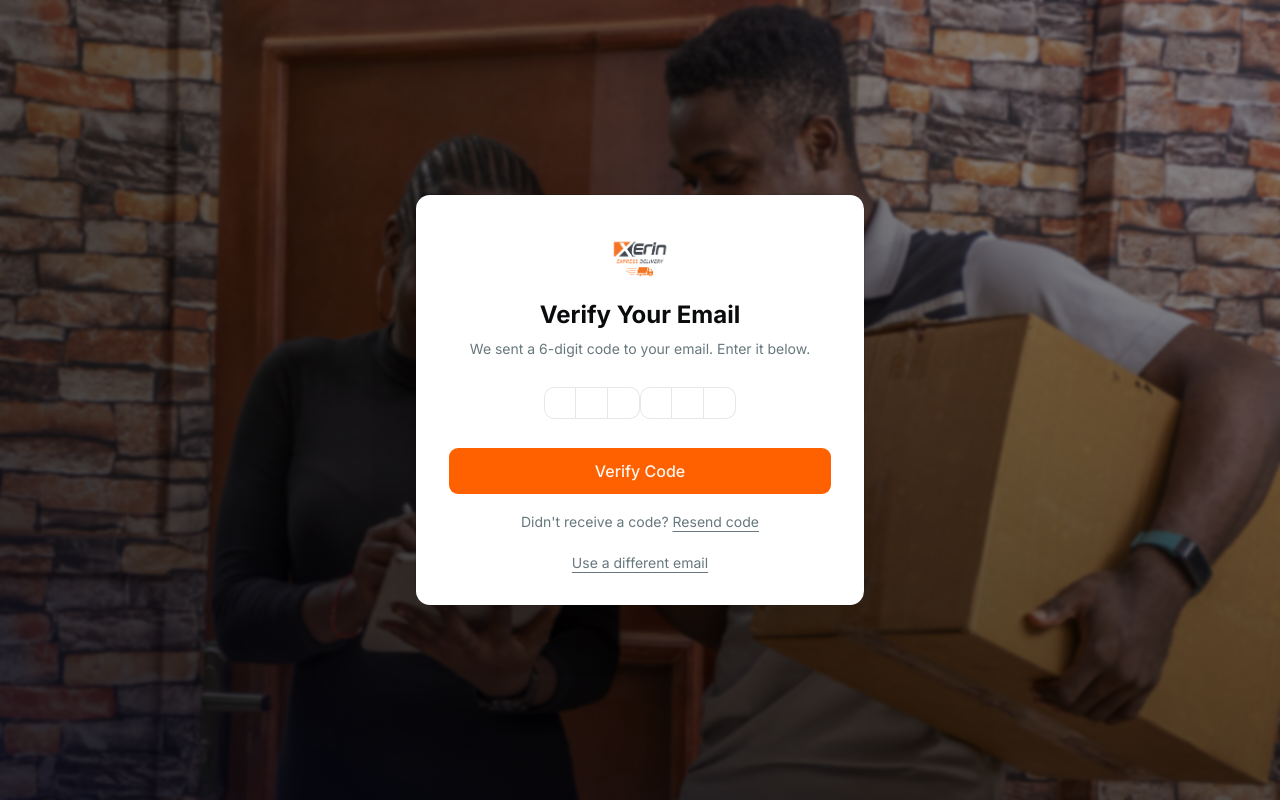
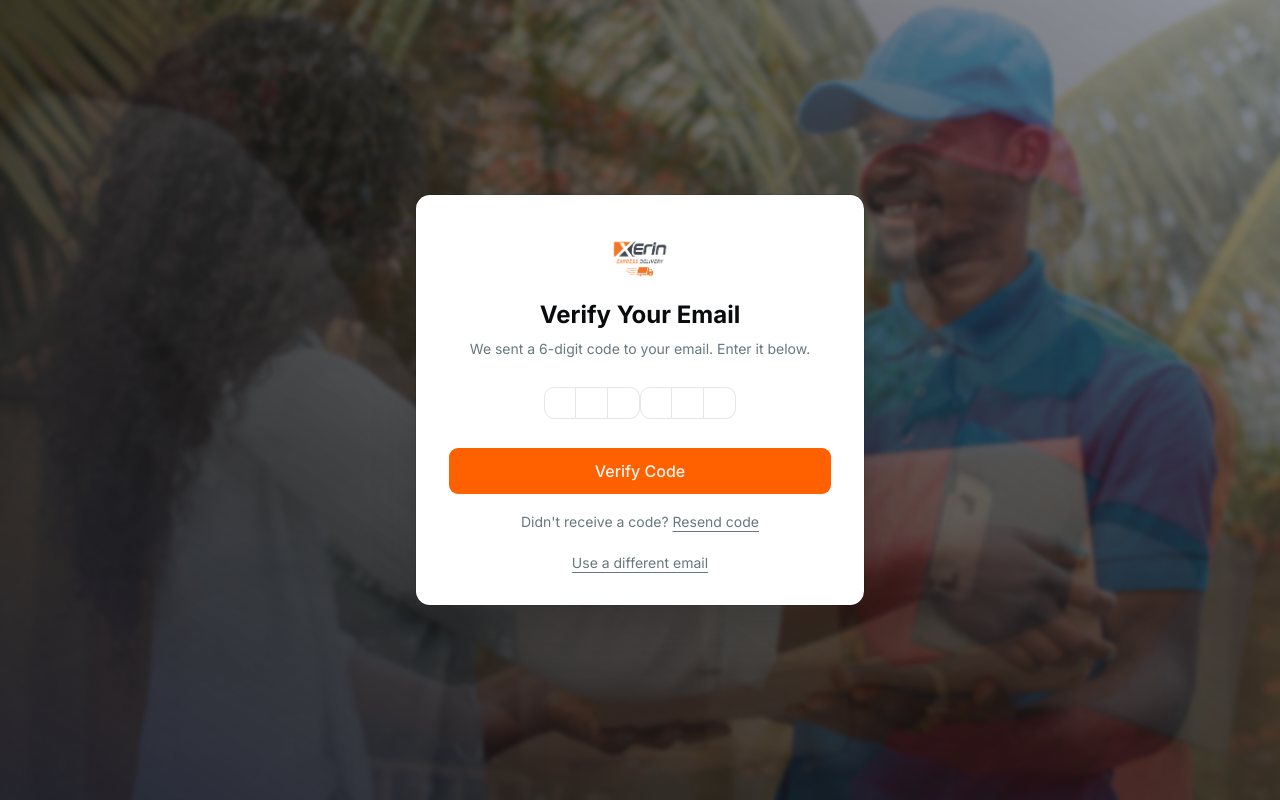
Before and after one commit to raydanielg/deliveryoptionfrontend, a Next.js app in the folder apps/web/: page /auth/verify in a window 1280 px wide. Built offline with nearby package versions, Linux system fonts and the light colour scheme.

Commit message:
feat: add rotating background images to hero section and all auth pages (login, sign-up, forgot-password, reset-password, verify) with crossfade transitions

```diff
--- a/apps/web/app/auth/forgot-password/page.tsx
+++ b/apps/web/app/auth/forgot-password/page.tsx
@@ -1,15 +1,11 @@
 import { ForgotPasswordForm } from "@workspace/ui/components/forgot-password-form"
 import { Toaster } from "@workspace/ui/components/sonner"
+import { AuthBackground } from "@/components/auth-background"
 
 export default function ForgotPasswordPage() {
   return (
     <div className="relative flex min-h-svh items-center justify-center p-6">
-      <img
-        src="/assets/41714.jpg"
-        alt="Delivery Background"
-        className="absolute inset-0 h-full w-full object-cover"
-      />
-      <div className="absolute inset-0 bg-gradient-to-tr from-slate-950/80 via-black/60 to-slate-900/40 backdrop-blur-[1.5px]" />
+      <AuthBackground />
       <ForgotPasswordForm className="relative z-10 w-full max-w-md shadow-2xl" />
       <Toaster />
     </div>
--- a/apps/web/app/auth/page.tsx
+++ b/apps/web/app/auth/page.tsx
@@ -1,15 +1,13 @@
 import { LoginForm } from "@workspace/ui/components/login-form"
 import { Toaster } from "@workspace/ui/components/sonner"
+import { AuthBackground } from "@/components/auth-background"
 
 export default function AuthPage() {
   return (
     <div className="grid min-h-svh lg:grid-cols-2">
       {/* Branding panel */}
       <div className="relative hidden flex-col bg-primary/5 lg:flex">
-        <div className="absolute inset-0">
-          <img src="/assets/41714.jpg" alt="" className="h-full w-full object-cover" />
-          <div className="absolute inset-0 bg-gradient-to-br from-slate-950/80 via-slate-900/60 to-slate-900/40" />
-        </div>
+        <AuthBackground />
         <div className="relative z-10 flex h-full flex-col justify-between p-12">
           {/* Logo */}
           <div className="flex items-center gap-2.5 text-lg font-semibold text-white">
@@ -70,8 +68,7 @@ export default function AuthPage() {
       {/* Form panel */}
       <div className="relative flex flex-col items-center justify-center p-6">
         <div className="absolute inset-0 lg:hidden">
-          <img src="/assets/41714.jpg" alt="" className="h-full w-full object-cover" />
-          <div className="absolute inset-0 bg-gradient-to-tr from-slate-950/80 via-black/60 to-slate-900/40 backdrop-blur-[1.5px]" />
+          <AuthBackground />
         </div>
         <LoginForm className="relative z-10 w-full max-w-md shadow-2xl" />
         <p className="relative z-10 mt-4 text-center text-xs text-muted-foreground">
--- a/apps/web/app/auth/reset-password/page.tsx
+++ b/apps/web/app/auth/reset-password/page.tsx
@@ -1,15 +1,11 @@
 import { ResetPasswordForm } from "@workspace/ui/components/reset-password-form"
 import { Toaster } from "@workspace/ui/components/sonner"
+import { AuthBackground } from "@/components/auth-background"
 
 export default function ResetPasswordPage() {
   return (
     <div className="relative flex min-h-svh items-center justify-center p-6">
-      <img
-        src="/assets/41714.jpg"
-        alt="Delivery Background"
-        className="absolute inset-0 h-full w-full object-cover"
-      />
-      <div className="absolute inset-0 bg-gradient-to-tr from-slate-950/80 via-black/60 to-slate-900/40 backdrop-blur-[1.5px]" />
+      <AuthBackground />
       <ResetPasswordForm className="relative z-10 w-full max-w-md shadow-2xl" />
       <Toaster />
     </div>
--- a/apps/web/app/auth/sign-up/page.tsx
+++ b/apps/web/app/auth/sign-up/page.tsx
@@ -1,15 +1,11 @@
 import { SignUpForm } from "@workspace/ui/components/sign-up-form"
 import { Toaster } from "@workspace/ui/components/sonner"
+import { AuthBackground } from "@/components/auth-background"
 
 export default function SignUpPage() {
   return (
     <div className="relative flex min-h-svh items-center justify-center p-6">
-      <img
-        src="/assets/41714.jpg"
-        alt="Delivery Background"
-        className="absolute inset-0 h-full w-full object-cover"
-      />
-      <div className="absolute inset-0 bg-gradient-to-tr from-slate-950/80 via-black/60 to-slate-900/40 backdrop-blur-[1.5px]" />
+      <AuthBackground />
       <SignUpForm className="relative z-10 w-full max-w-md shadow-2xl" />
       <Toaster />
     </div>
--- a/apps/web/app/auth/verify/page.tsx
+++ b/apps/web/app/auth/verify/page.tsx
@@ -1,15 +1,11 @@
 import { OtpForm } from "@workspace/ui/components/otp-form"
 import { Toaster } from "@workspace/ui/components/sonner"
+import { AuthBackground } from "@/components/auth-background"
 
 export default function OtpPage() {
   return (
     <div className="relative flex min-h-svh items-center justify-center p-6">
-      <img
-        src="/assets/41714.jpg"
-        alt="Delivery Background"
-        className="absolute inset-0 h-full w-full object-cover"
-      />
-      <div className="absolute inset-0 bg-gradient-to-tr from-slate-950/80 via-black/60 to-slate-900/40 backdrop-blur-[1.5px]" />
+      <AuthBackground />
       <OtpForm className="relative z-10 w-full max-w-md shadow-2xl" />
       <Toaster />
     </div>
--- /dev/null
+++ b/apps/web/components/auth-background.tsx
@@ -0,0 +1,38 @@
+"use client"
+
+import { useState, useEffect } from "react"
+
+const authImages = [
+  "/assets/2149095908.jpg",
+  "/assets/2149095941.jpg",
+  "/assets/41714.jpg",
+]
+
+export function AuthBackground() {
+  const [bgIndex, setBgIndex] = useState(0)
+
+  useEffect(() => {
+    const interval = setInterval(() => {
+      setBgIndex((prev) => (prev + 1) % authImages.length)
+    }, 5000)
+    return () => clearInterval(interval)
+  }, [])
+
+  return (
+    <div className="absolute inset-0 overflow-hidden">
+      {authImages.map((src, idx) => (
+        <div
+          key={src}
+          className="absolute inset-0 transition-opacity duration-[2000ms] ease-in-out"
+          style={{
+            opacity: idx === bgIndex ? 1 : 0,
+            backgroundImage: `url(${src})`,
+            backgroundSize: "cover",
+            backgroundPosition: "center",
+          }}
+        />
+      ))}
+      <div className="absolute inset-0 bg-gradient-to-tr from-slate-950/85 via-black/65 to-slate-900/45 backdrop-blur-[2px]" />
+    </div>
+  )
+}
```
